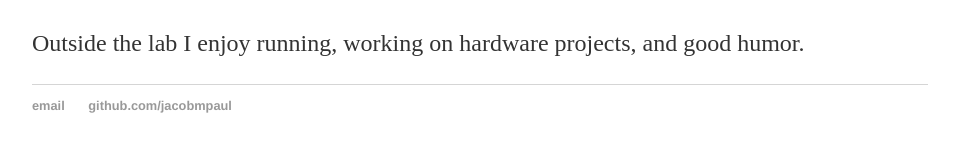
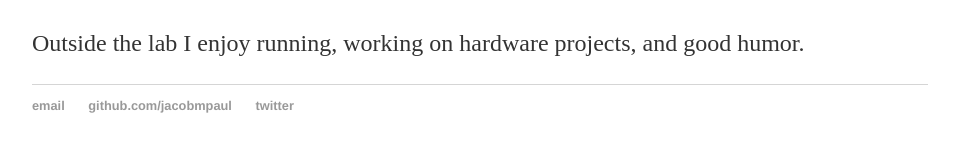
Before and after one commit to jacobmpaul/jacobmpaul.github.io, a Jekyll site: the page built from about.html, in a window 1280 px wide. Shown: the part 564-716 px from the top of the page, without its empty margins (160-1119 px from the left). Built offline with Jekyll 4.4.1, drawn with Linux system fonts in a browser that asks for light colours.

Commit message:
Update default.html
added twitter contact

```diff
--- a/_layouts/default.html
+++ b/_layouts/default.html
@@ -23,6 +23,7 @@
 	    		<ul>
 	        		<li><a href="mailto:numberconscious@gmail.com">email</a></li>
 	        		<li><a href="https://github.com/jacobmpaul">github.com/jacobmpaul</a></li>
+				<li><a href="https://twitter.com/jacob_m_paul">twitter</a></li>
 				</ul>
 			</footer>
 		</body>
```
